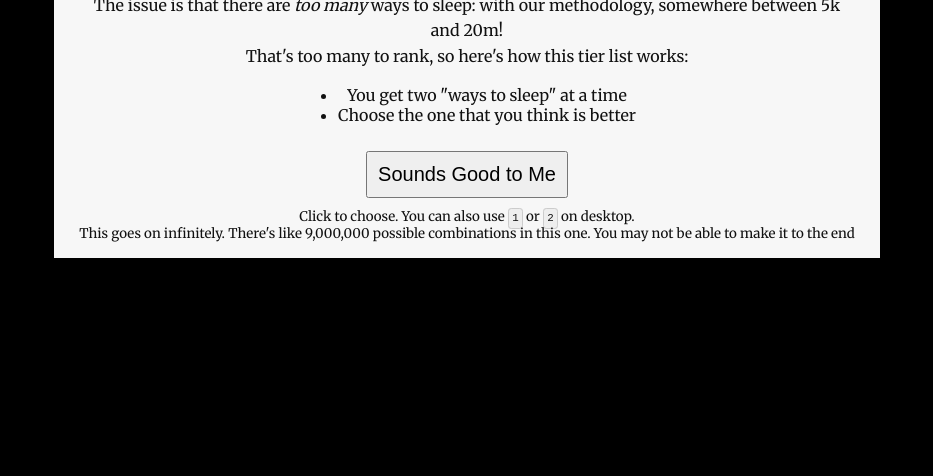
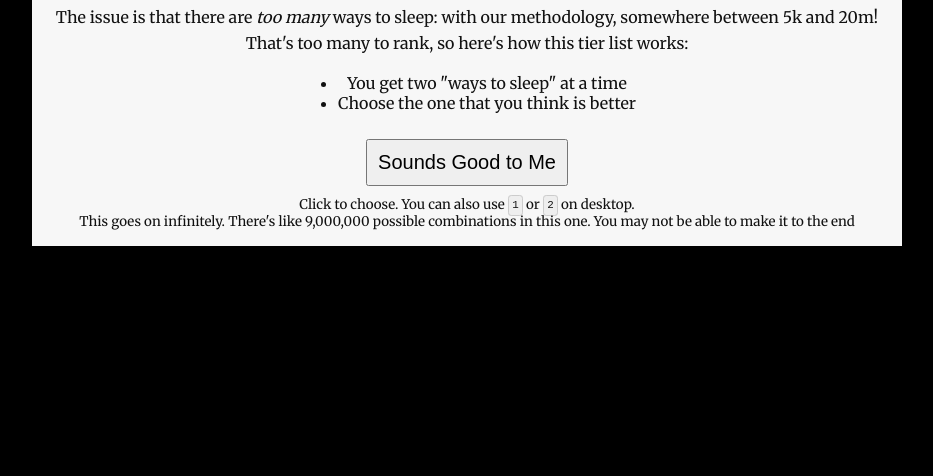
Before and after one commit to chlohal/sleep-tier-list, a plain HTML site: page public/index.html in a window 1280 px wide. Shown: the part 324-800 px from the top of the page, without its empty margins (173-1106 px from the left). Drawn offline with Linux system fonts and the light colour scheme; no server answers.

Commit message:
style nudge

```diff
--- a/public/style.css
+++ b/public/style.css
@@ -78,7 +78,9 @@ body {
     text-align: center;
 
     width: max-content;
-    max-width: 80ch;
+    min-width: 80ch;
+
+    max-width: 100vw;
 
     padding: 1em;
 
```
